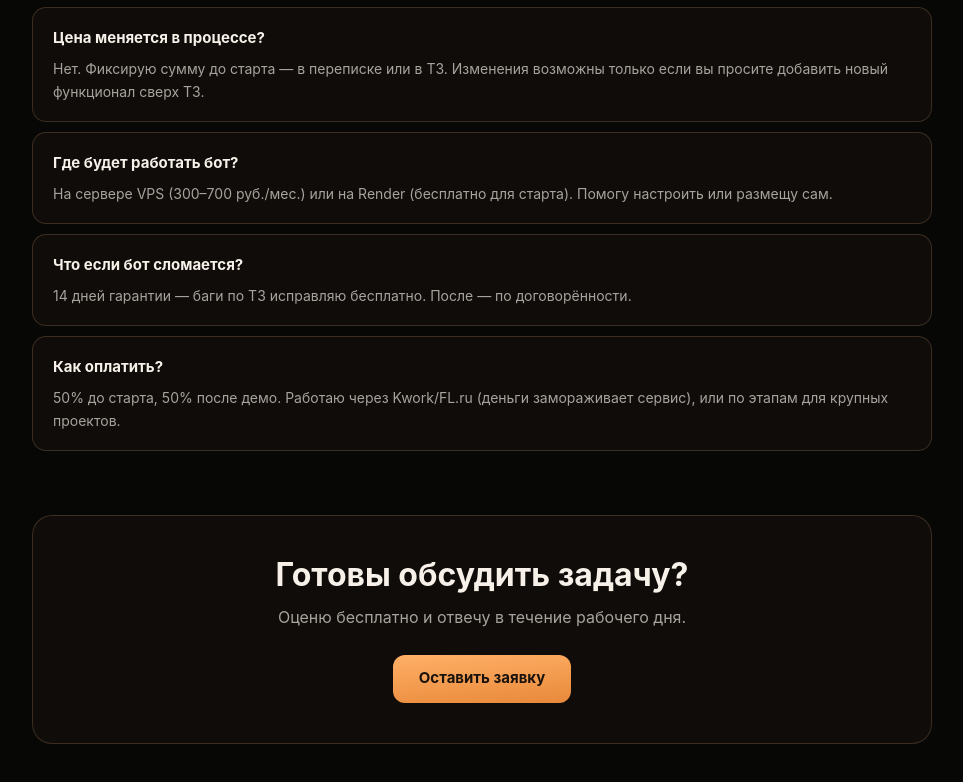
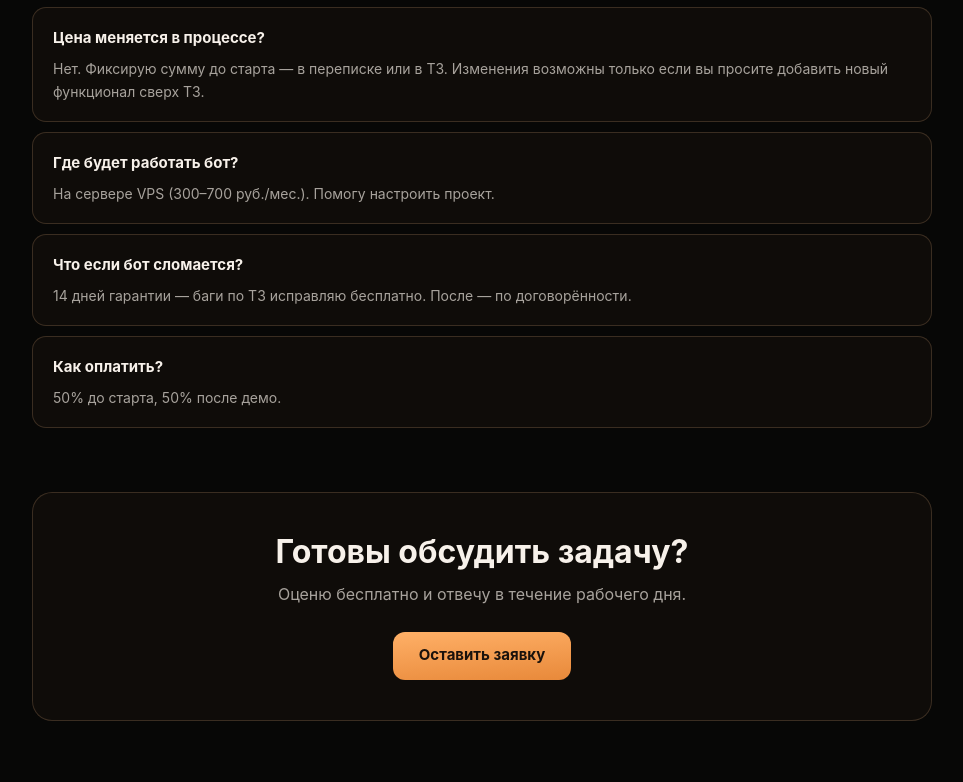
Before and after one commit to ckot23/ATELIER_Bot.io, a plain HTML site: page index.html in a window 1280 px wide. Shown: the part 4894-5676 px from the top of the page, without its empty margins (158-1121 px from the left). Drawn offline with Linux system fonts and the light colour scheme.

Commit message:
Update index.html

```diff
--- a/index.html
+++ b/index.html
@@ -325,9 +325,9 @@ h2{font-size:clamp(22px,3.5vw,32px);line-height:1.2;margin-bottom:12px}
     <div class="faq-list">
       <div class="faq reveal delay-1"><h3>Сколько стоит?</h3><p>Бот записи от 15 000 руб., бот поддержки от 20 000 руб., бот для канала от 25 000 руб., магазин от 30 000 руб. Точную цену называю после разбора задачи.</p></div>
       <div class="faq reveal delay-2"><h3>Цена меняется в процессе?</h3><p>Нет. Фиксирую сумму до старта — в переписке или в ТЗ. Изменения возможны только если вы просите добавить новый функционал сверх ТЗ.</p></div>
-      <div class="faq reveal"><h3>Где будет работать бот?</h3><p>На сервере VPS (300–700 руб./мес.) или на Render (бесплатно для старта). Помогу настроить или размещу сам.</p></div>
+      <div class="faq reveal"><h3>Где будет работать бот?</h3><p>На сервере VPS (300–700 руб./мес.). Помогу настроить проект.</p></div>
       <div class="faq reveal delay-1"><h3>Что если бот сломается?</h3><p>14 дней гарантии — баги по ТЗ исправляю бесплатно. После — по договорённости.</p></div>
-      <div class="faq reveal delay-2"><h3>Как оплатить?</h3><p>50% до старта, 50% после демо. Работаю через Kwork/FL.ru (деньги замораживает сервис), или по этапам для крупных проектов.</p></div>
+      <div class="faq reveal delay-2"><h3>Как оплатить?</h3><p>50% до старта, 50% после демо.</p></div>
     </div>
   </section>
 
```
